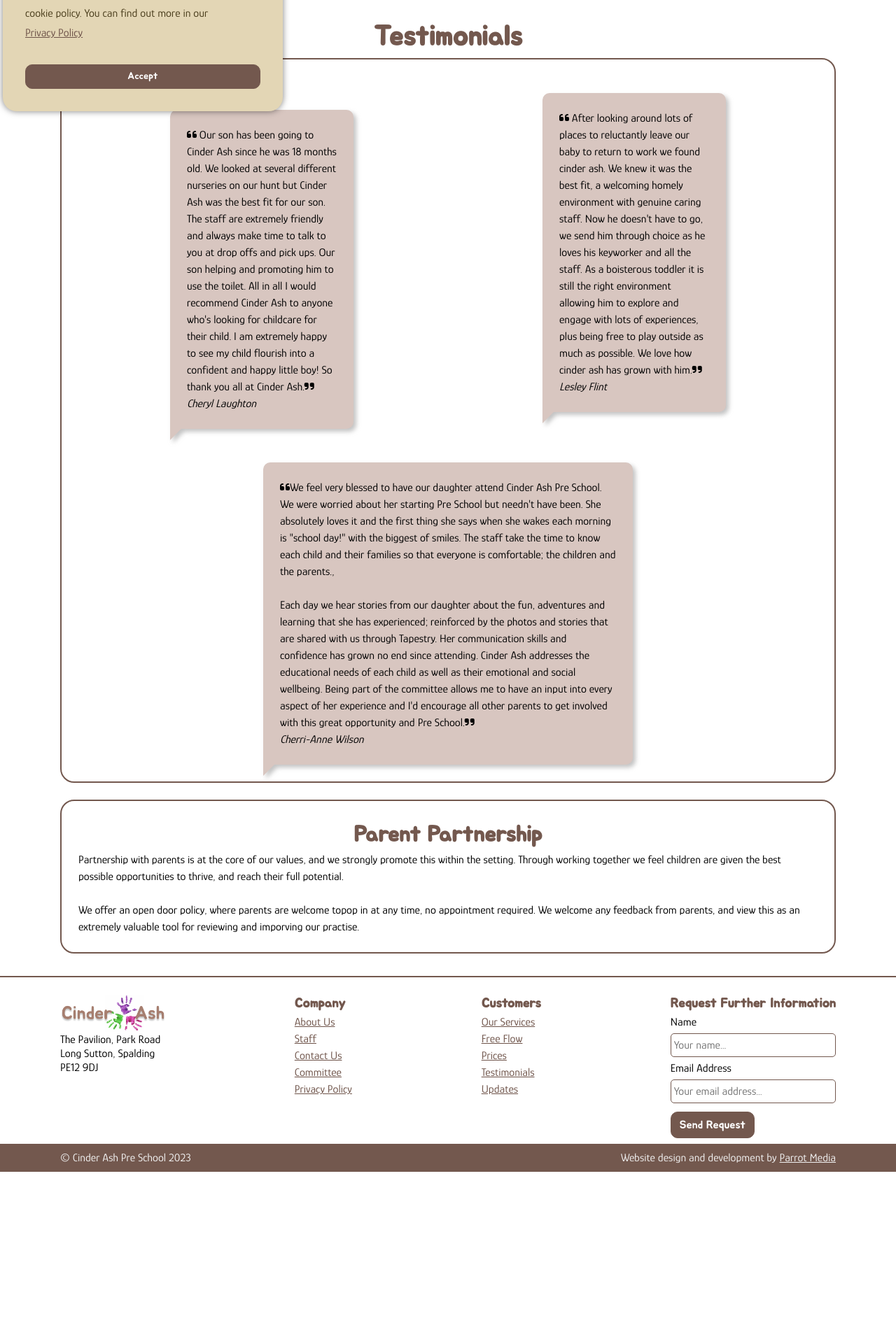
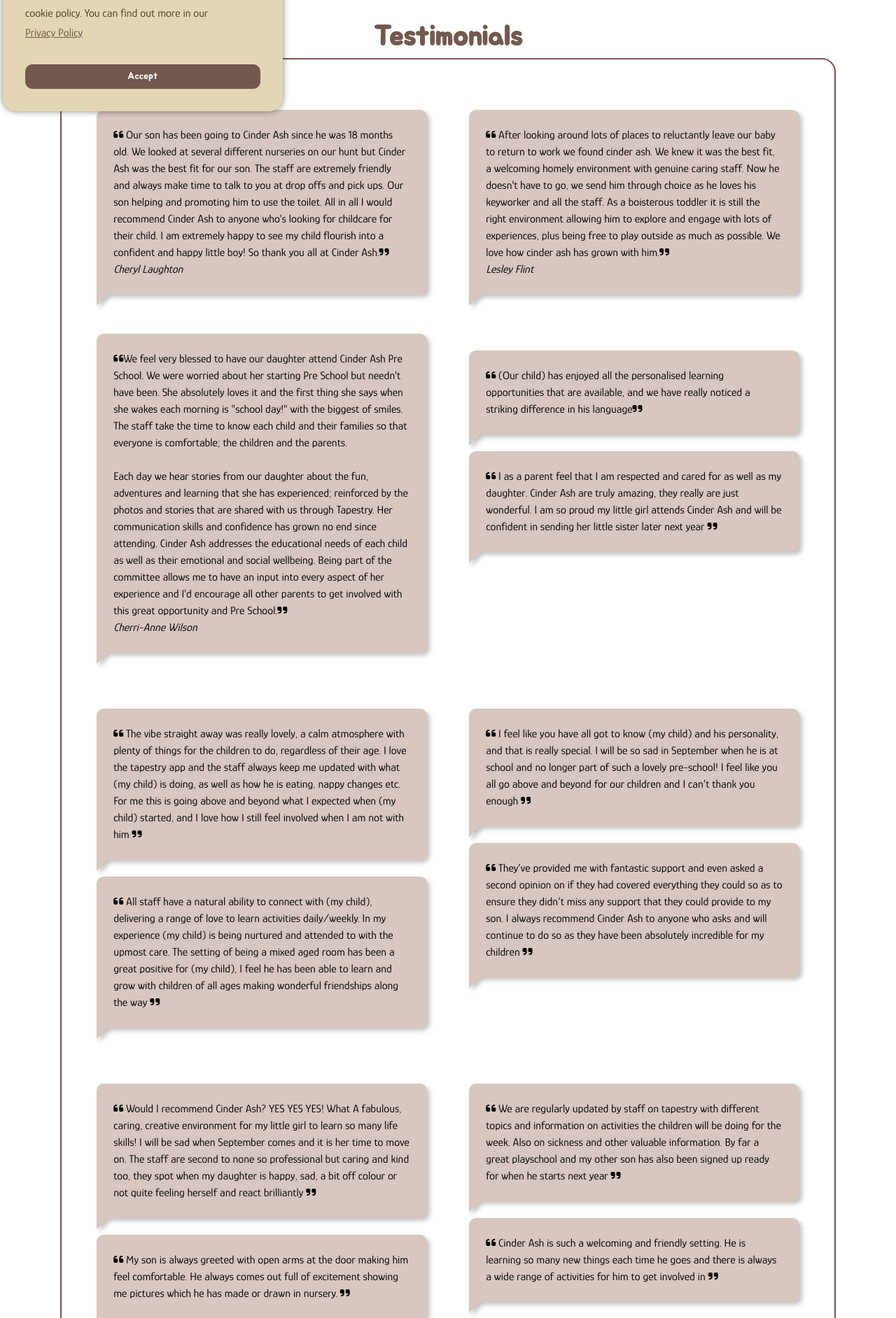
Before and after one commit to pmedia84/cinder-ash, a PHP site: page /testimonials in a window 1280 px wide. Shown: the part 637-2521 px from the top of the page at 70% size. Before the commit the page ends 2312 px from the top, so only its background shows below. Run offline with PHP 8.4, Linux system fonts and the light colour scheme; some libraries are stand-ins or nearby versions.

Commit message:
testimonials

```diff
--- a/scss/abstracts/_typography.scss
+++ b/scss/abstracts/_typography.scss
@@ -74,7 +74,7 @@ h1, h2, h3, h4{
 
 @media(min-width: $md){
     .speech-bubble{
-        width: 50%;
+        width: 90%;
         margin-inline: auto;
 
     }
--- a/testimonials.php
+++ b/testimonials.php
@@ -26,18 +26,67 @@
                             <p class="italics">Cheryl Laughton</p>
                         </blockquote>
                     </div>
-                    <div class="grid-col">
+                    <div class="grid-col my-3">
                         <blockquote class="speech-bubble">
                             <p><i class="fa-solid fa-quote-left"></i> After looking around lots of places to reluctantly leave our baby to return to work we found cinder ash. We knew it was the best fit, a welcoming homely environment with genuine caring staff. Now he doesn't have to go, we send him through choice as he loves his keyworker and all the staff. As a boisterous toddler it is still the right environment allowing him to explore and engage with lots of experiences, plus being free to play outside as much as possible. We love how cinder ash has grown with him.<i class="fa-solid fa-quote-right"></i></p>
                             <p class="italics">Lesley Flint</p>
                         </blockquote>
 
                     </div>
+                    <div class="grid-col my-3">
+                        <blockquote class="speech-bubble">
+                            <p><i class="fa-solid fa-quote-left"></i>We feel very blessed to have our daughter attend Cinder Ash Pre School. We were worried about her starting Pre School but needn't have been. She absolutely loves it and the first thing she says when she wakes each morning is "school day!" with the biggest of smiles. The staff take the time to know each child and their families so that everyone is comfortable; the children and the parents.<br><br> Each day we hear stories from our daughter about the fun, adventures and learning that she has experienced; reinforced by the photos and stories that are shared with us through Tapestry. Her communication skills and confidence has grown no end since attending. Cinder Ash addresses the educational needs of each child as well as their emotional and social wellbeing. Being part of the committee allows me to have an input into every aspect of her experience and I'd encourage all other parents to get involved with this great opportunity and Pre School.<i class="fa-solid fa-quote-right"></i></p>
+                            <p class="italics">Cherri-Anne Wilson</p>
+                        </blockquote>
+                    </div>
+                    <div class="grid-col my-3">
+                        <blockquote class="speech-bubble my-3">
+                            <p><i class="fa-solid fa-quote-left"></i> (Our child) has enjoyed all the personalised learning opportunities that are available, and we have really noticed a striking difference in his language<i class="fa-solid fa-quote-right"></i></p>
+
+                        </blockquote>
+                        <blockquote class="speech-bubble">
+                            <p><i class="fa-solid fa-quote-left"></i> I as a parent feel that I am respected and cared for as well as my daughter. Cinder Ash are truly amazing, they really are just wonderful. I am so proud my little girl attends Cinder Ash and will be confident in sending her little sister later next year <i class="fa-solid fa-quote-right"></i></p>
+                        </blockquote>
+                    </div>
+                    <div class="grid-col my-3">
+                        <blockquote class="speech-bubble my-3">
+                            <p><i class="fa-solid fa-quote-left"></i> The vibe straight away was really lovely, a calm atmosphere with plenty of things for the children to do, regardless of their age. I love the tapestry app and the staff always keep me updated with what (my child) is doing, as well as how he is eating, nappy changes etc. For me this is going above and beyond what I expected when (my child) started, and I love how I still feel involved when I am not with him <i class="fa-solid fa-quote-right"></i></p>
+
+                        </blockquote>
+                        <blockquote class="speech-bubble">
+                            <p><i class="fa-solid fa-quote-left"></i> All staff have a natural ability to connect with (my child), delivering a range of love to learn activities daily/weekly. In my experience (my child) is being nurtured and attended to with the upmost care. The setting of being a mixed aged room has been a great positive for (my child), I feel he has been able to learn and grow with children of all ages making wonderful friendships along the way <i class="fa-solid fa-quote-right"></i></p>
+                        </blockquote>
+                    </div>
+                    <div class="grid-col my-3">
+                        <blockquote class="speech-bubble my-3">
+                            <p><i class="fa-solid fa-quote-left"></i> I feel like you have all got to know (my child) and his personality, and that is really special. I will be so sad in September when he is at school and no longer part of such a lovely pre-school! I feel like you all go above and beyond for our children and I can’t thank you enough <i class="fa-solid fa-quote-right"></i></p>
+
+                        </blockquote>
+                        <blockquote class="speech-bubble">
+                            <p><i class="fa-solid fa-quote-left"></i> They’ve provided me with fantastic support and even asked a second opinion on if they had covered everything they could so as to ensure they didn’t miss any support that they could provide to my son. I always recommend Cinder Ash to anyone who asks and will continue to do so as they have been absolutely incredible for my children <i class="fa-solid fa-quote-right"></i></p>
+                        </blockquote>
+                    </div>
+                    <div class="grid-col my-3">
+                        <blockquote class="speech-bubble my-3">
+                            <p><i class="fa-solid fa-quote-left"></i> Would I recommend Cinder Ash? YES YES YES! What A fabulous, caring, creative environment for my little girl to learn so many life skills! I will be sad when September comes and it is her time to move on. The staff are second to none so professional but caring and kind too, they spot when my daughter is happy, sad, a bit off colour or not quite feeling herself and react brilliantly <i class="fa-solid fa-quote-right"></i></p>
+
+                        </blockquote>
+                        <blockquote class="speech-bubble">
+                            <p><i class="fa-solid fa-quote-left"></i> My son is always greeted with open arms at the door making him feel comfortable. He always comes out full of excitement showing me pictures which he has made or drawn in nursery. <i class="fa-solid fa-quote-right"></i></p>
+                        </blockquote>
+                    </div>
+                    <div class="grid-col my-3">
+                        <blockquote class="speech-bubble my-3">
+                            <p><i class="fa-solid fa-quote-left"></i> We are regularly updated by staff on tapestry with different topics and information on activities the children will be doing for the week. Also on sickness and other valuable information. By far a great playschool and my other son has also been signed up ready for when he starts next year <i class="fa-solid fa-quote-right"></i></p>
+
+                        </blockquote>
+                        <blockquote class="speech-bubble">
+                            <p><i class="fa-solid fa-quote-left"></i> Cinder Ash is such a welcoming and friendly setting. He is learning so many new things each time he goes and there is always a wide range of activities for him to get involved in <i class="fa-solid fa-quote-right"></i></p>
+                        </blockquote>
+                    </div>
+
                 </div>
-                <blockquote class="speech-bubble">
-                    <p><i class="fa-solid fa-quote-left"></i>We feel very blessed to have our daughter attend Cinder Ash Pre School. We were worried about her starting Pre School but needn't have been. She absolutely loves it and the first thing she says when she wakes each morning is "school day!" with the biggest of smiles. The staff take the time to know each child and their families so that everyone is comfortable; the children and the parents.,<br><br> Each day we hear stories from our daughter about the fun, adventures and learning that she has experienced; reinforced by the photos and stories that are shared with us through Tapestry. Her communication skills and confidence has grown no end since attending. Cinder Ash addresses the educational needs of each child as well as their emotional and social wellbeing. Being part of the committee allows me to have an input into every aspect of her experience and I'd encourage all other parents to get involved with this great opportunity and Pre School.<i class="fa-solid fa-quote-right"></i></p>
-                    <p class="italics">Cherri-Anne Wilson</p>
-                </blockquote>
+
             </div>
 
             <div class="std-card my-3">
```
Also changed, not shown: assets/css/styles.css, 1 other file.
